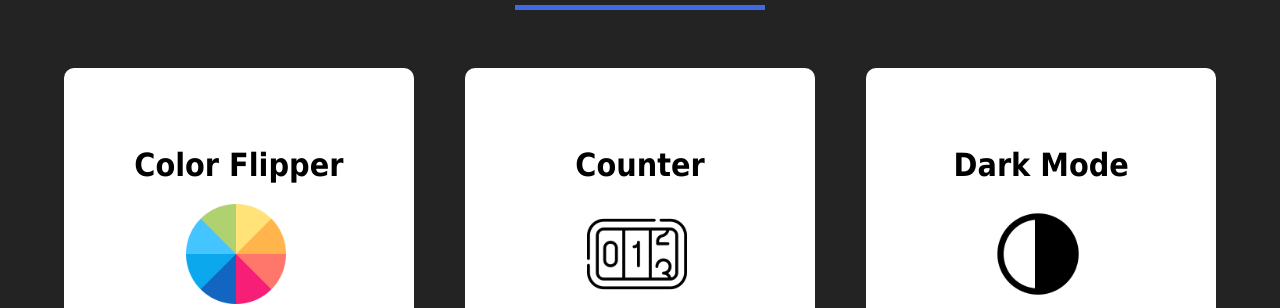
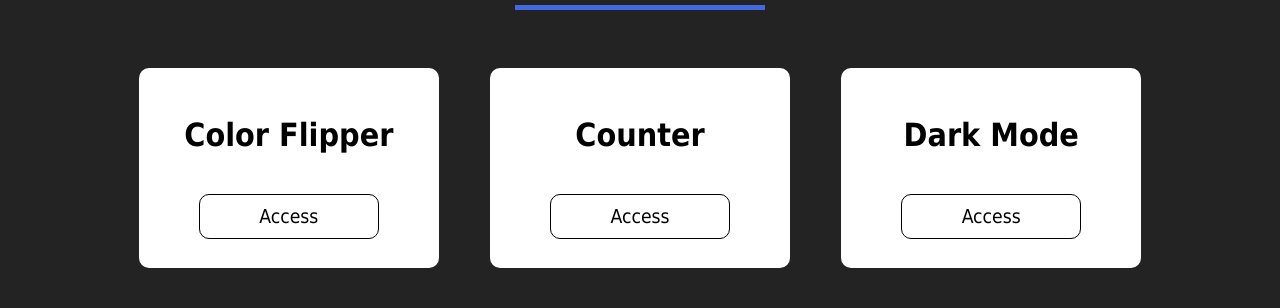
Before and after one commit to Thesamramos/Portifolio, a plain HTML site: page index.html in a window 1280 px wide. Shown: the part 644-952 px from the top of the page. Drawn offline with Linux system fonts and the light colour scheme.

Commit message:
imgs excluidas do cards

```diff
--- a/css/style.css
+++ b/css/style.css
@@ -86,8 +86,8 @@ img{
 }
 
 .card{
-    width: 350px;
-    height: 45vh;
+    width: 300px;
+    height: 200px;
     margin: 2vw;
     background-color: var(--font--);
     border-radius: 10px;
@@ -102,11 +102,6 @@ img{
     margin: 20px 0 20px 0;
 }
 
-.card img{
-    height: 100px;
-    margin-left: 20px;
-}
-
 .card a{
     text-decoration: none;
     color: black;
@@ -115,9 +110,8 @@ img{
     margin-top: 20px;
     border: solid 1px;
     border-radius: 10px;
-    width: 100px;
+    width: 180px;
     display: flex;
-
     justify-content: center;
 }
 
--- a/index.html
+++ b/index.html
@@ -47,23 +47,19 @@
         <div class="cards">
             <div class="card">
                 <h3>Color Flipper</h3>
-                <img src="./img/chromatic.png" alt="">
                 <a href="https://thesamramos.github.io/Color-Flipper/" target="_blank">Access</a>
             </div>
             <div class="card">
                 <h3>Counter</h3>
-                <img src="./img/contador.png" alt="">
                 <a href="https://thesamramos.github.io/counter/" target="_blank">Access</a>
             </div>
             <div class="card">
                 <h3>Dark Mode</h3>
-                <img src="./img/dark-mode.png" alt="">
                 <a href="https://thesamramos.github.io/DarkMode/" target="_blank">Access</a>
             </div>
 
             <div class="card">
                 <h3>Reveal Button</h3>
-                <img src="./img/botao-de-fogo.png" alt="">
                 <a href="https://thesamramos.github.io/reveal-text/" target="_blank">Access</a>
             </div>
 
```
